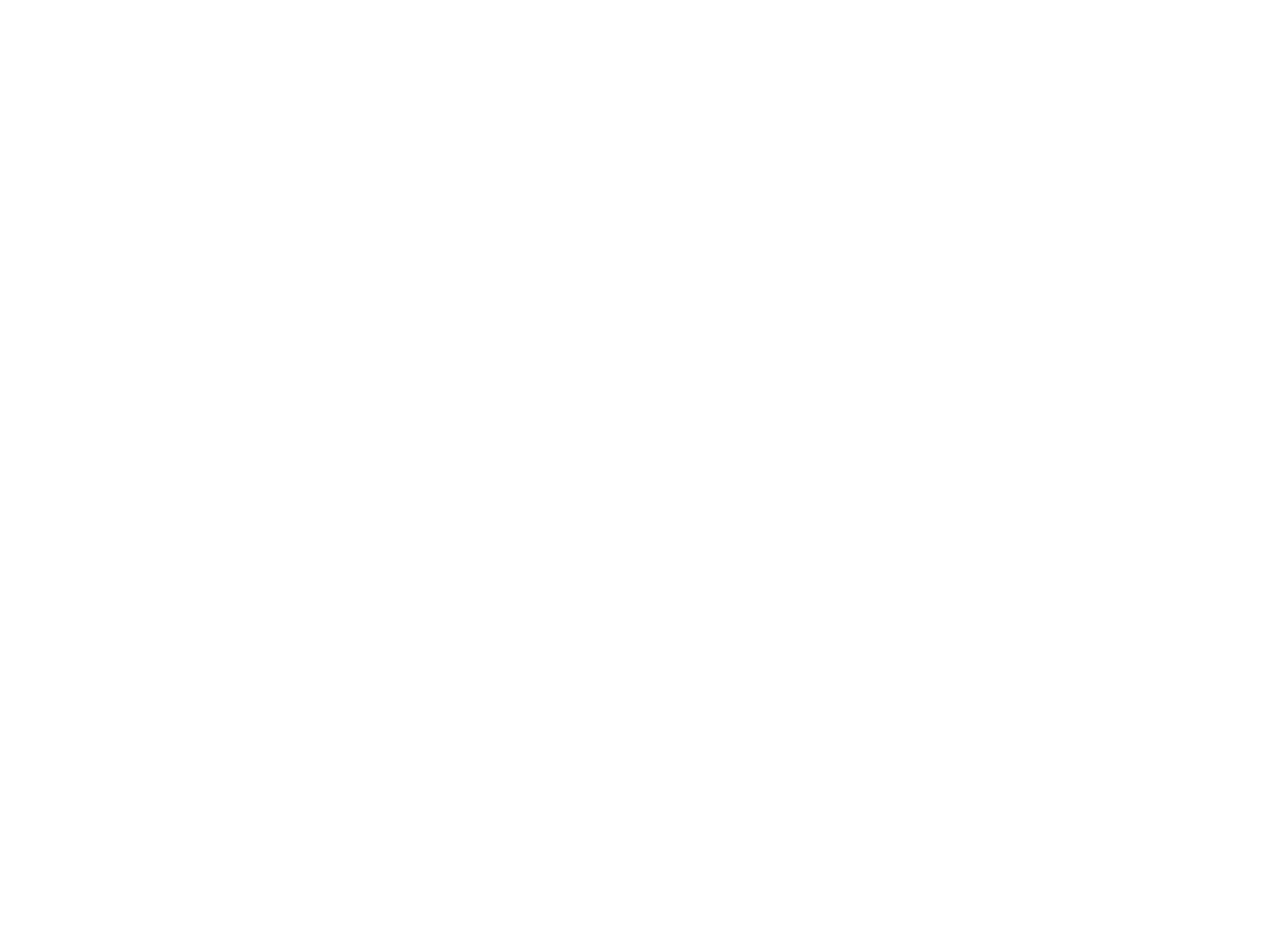
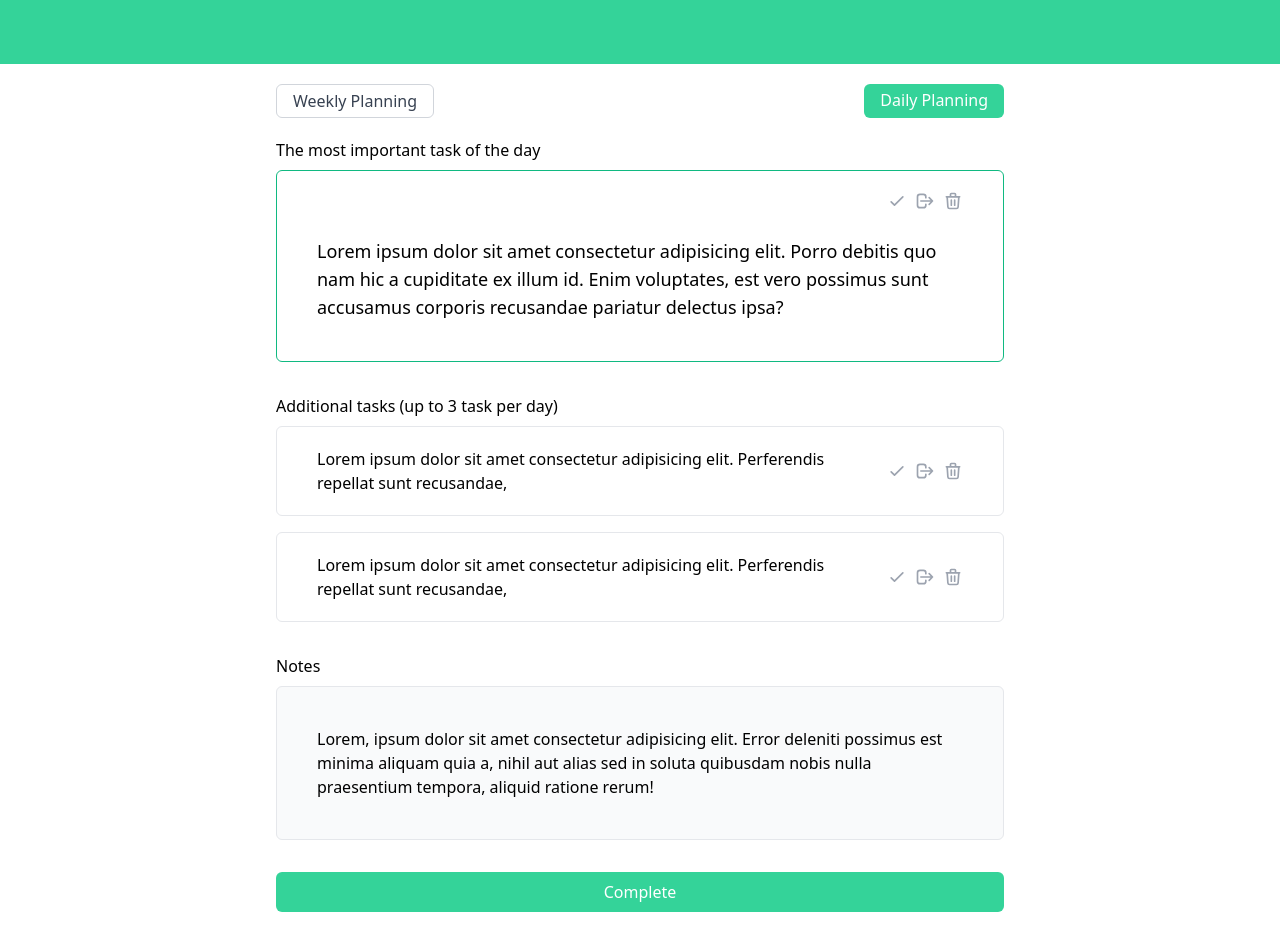
Before and after one commit to duy-a/giary, a Vue app: page /daily-review in a window 1280 px wide. Before the commit this address had no page. Shown: the part 160-1110 px from the top of the page. Before the commit the page ends 800 px from the top, so only its background shows below. Built offline with nearby package versions, Linux system fonts and the light colour scheme.

Commit message:
feat: daily review

```diff
--- a/src/router/index.ts
+++ b/src/router/index.ts
@@ -2,6 +2,7 @@
 import Home from "@/views/Home.vue";
 import WeeklyPlan from "@/views/WeeklyPlan.vue";
 import DailyPlan from "@/views/DailyPlan.vue";
+import DailyReview from "@/views/DailyReview.vue";
 
 const routes: Array<RouteRecordRaw> = [
   {
@@ -19,6 +20,11 @@
     name: "dailyPlanView",
     component: DailyPlan,
   },
+  {
+    path: "/daily-review",
+    name: "dailyReviewView",
+    component: DailyReview,
+  },
 ];
 
 const router = createRouter({
--- a/src/views/DailyPlan.vue
+++ b/src/views/DailyPlan.vue
@@ -12,7 +12,11 @@
     <AppPageNav
       class="mb-5"
       :left-nav="{ title: 'Weekly Planning', link: '/weekly-plan' }"
-      :right-nav="{ title: 'End of Day', link: '/', isInvisible: isPast }"
+      :right-nav="{
+        title: 'End of Day',
+        link: '/daily-review',
+        isInvisible: isPast,
+      }"
     />
 
     <section>
@@ -79,13 +83,13 @@
 </template>
 
 <script lang="ts">
-import { defineComponent, ref } from "vue";
-import { LockClosedIcon } from "@heroicons/vue/outline";
 import AppDateNav from "@/components/AppDateNav.vue";
 import AppPageNav from "@/components/AppPageNav.vue";
+import AppTaskForm from "@/components/AppTaskForm.vue";
 import AppTaskListItem from "@/components/AppTaskListItem.vue";
-import AppTaskForm from "@/components/AppTaskForm.vue";
 import AppTaskSecondaryListItem from "@/components/AppTaskSecondaryListItem.vue";
+import { LockClosedIcon } from "@heroicons/vue/outline";
+import { defineComponent, ref } from "vue";
 
 export default defineComponent({
   components: {
--- /dev/null
+++ b/src/views/DailyReview.vue
@@ -0,0 +1,106 @@
+<template>
+  <BaseLayout>
+    <template #header>
+      <div class="flex items-center justify-center mb-3">
+        <h1 class="h-title">Daily Review</h1>
+      </div>
+    </template>
+
+    <AppPageNav
+      class="mb-5"
+      :left-nav="{ title: 'Weekly Planning', link: '/weekly-plan' }"
+      :right-nav="{
+        title: 'Daily Planning',
+        link: '/daily-plan',
+      }"
+    />
+
+    <section>
+      <h2 class="font-medium">The most important task of the day</h2>
+
+      <ul class="mt-2 space-y-8">
+        <AppTaskListItem
+          :state="isMainTaskReviewed ? 'reviewed' : 'underReview'"
+          class="border-green-500"
+          @actionClicked="isMainTaskReviewed = !isMainTaskReviewed"
+        />
+      </ul>
+    </section>
+
+    <section class="mt-8">
+      <h2 class="font-medium">Additional tasks (up to 3 task per day)</h2>
+
+      <ul class="mt-2 space-y-4">
+        <AppTaskSecondaryListItem
+          state="underReview"
+          @actionClicked="isAddtionalTaskReviewed = !isAddtionalTaskReviewed"
+        />
+        <AppTaskSecondaryListItem
+          :state="isAddtionalTaskReviewed ? 'reviewed' : 'underReview'"
+          @actionClicked="isAddtionalTaskReviewed = !isAddtionalTaskReviewed"
+        />
+      </ul>
+    </section>
+
+    <section class="mt-8">
+      <h2 class="font-medium">Notes</h2>
+      <p
+        class="
+          mt-2
+          p-10
+          w-full
+          border border-gray-200
+          rounded-md
+          font-light
+          bg-gray-50
+        "
+      >
+        Lorem, ipsum dolor sit amet consectetur adipisicing elit. Error deleniti
+        possimus est minima aliquam quia a, nihil aut alias sed in soluta
+        quibusdam nobis nulla praesentium tempora, aliquid ratione rerum!
+      </p>
+    </section>
+
+    <RouterLink v-slot="{ navigate }" to="/weekly-plan" custom>
+      <button
+        class="
+          mt-8
+          py-2
+          px-5
+          text-white
+          bg-green-400
+          hover:bg-green-500
+          w-full
+          rounded-md
+        "
+        @click="navigate"
+      >
+        Complete
+      </button>
+    </RouterLink>
+  </BaseLayout>
+</template>
+
+<script lang="ts">
+import { defineComponent, ref } from "vue";
+import AppPageNav from "@/components/AppPageNav.vue";
+import AppTaskListItem from "@/components/AppTaskListItem.vue";
+import AppTaskSecondaryListItem from "@/components/AppTaskSecondaryListItem.vue";
+
+export default defineComponent({
+  components: {
+    AppPageNav,
+    AppTaskListItem,
+    AppTaskSecondaryListItem,
+  },
+  setup() {
+    const isMainTaskReviewed = ref(false);
+    const isAddtionalTaskReviewed = ref(false);
+
+    return {
+      isMainTaskReviewed,
+      isAddtionalTaskReviewed,
+    };
+  },
+});
+</script>
```
